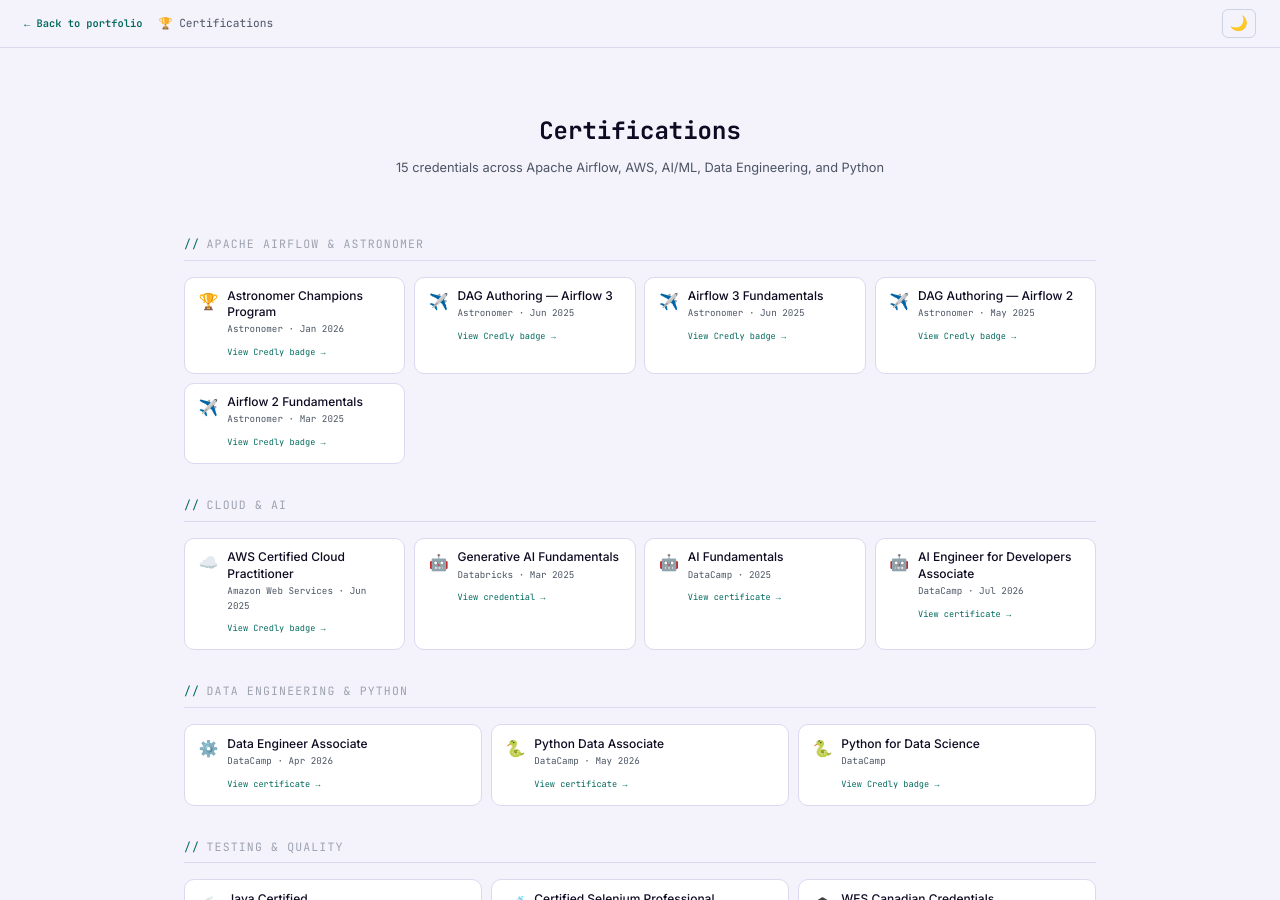
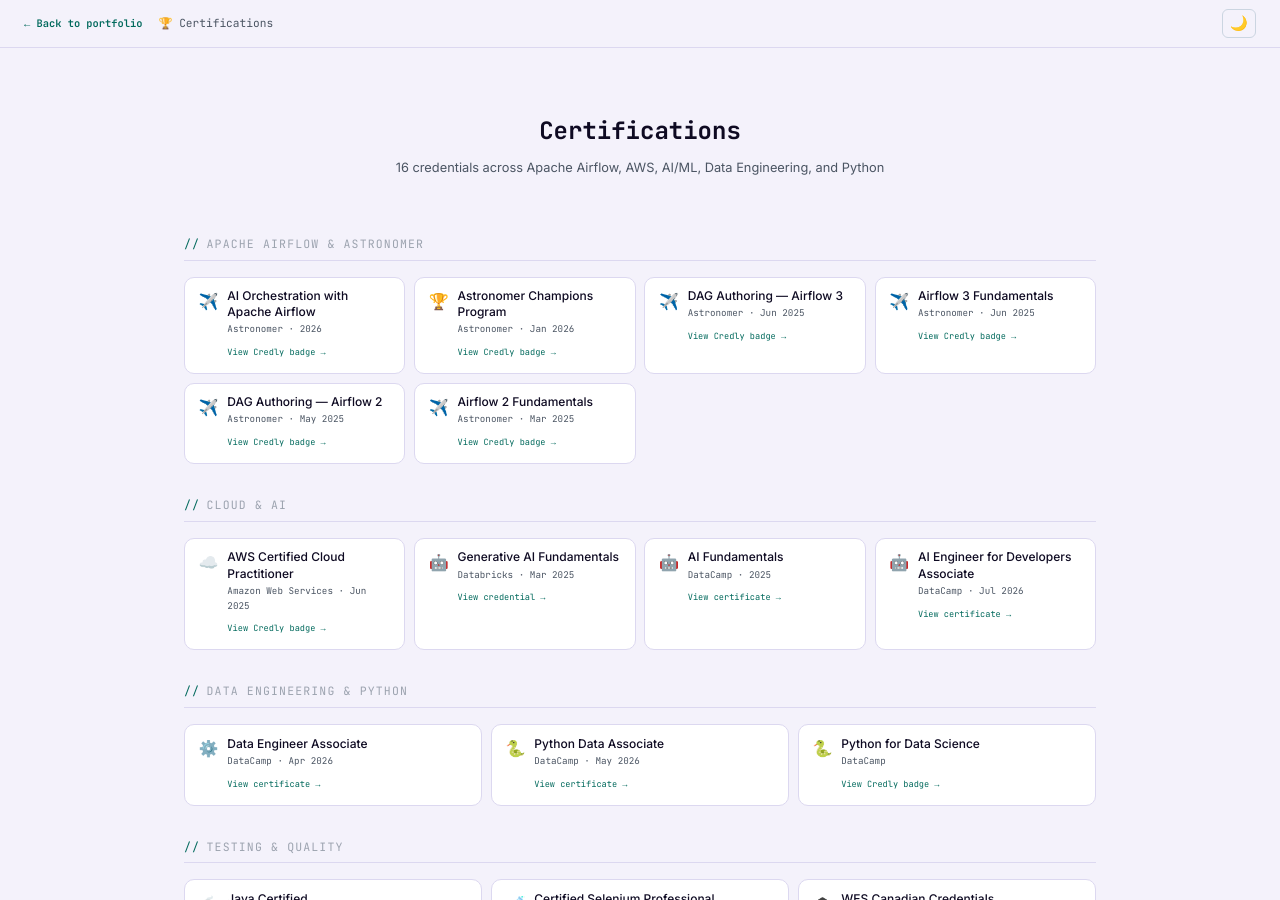
Before and after one commit to Shrividya/shrividya.github.io, a Jekyll site: the page built from certifications.html, in a window 1280 px wide and 900 px high. Built offline with Jekyll 4.4.1, drawn with Linux system fonts in a browser that asks for light colours.

Commit message:
Update index.html
Fix package name for shared-mime-info in workflow

Updated package names for system libraries in resume-update.yml.

update certification details

```diff
--- a/_data/certifications.yml
+++ b/_data/certifications.yml
@@ -1,6 +1,14 @@
 # Certifications data — add new entries here; pages update automatically.
 # Fields: name, icon, org, date (optional), category, link (optional), link_label (optional)
 # Categories: "Apache Airflow & Astronomer" | "Cloud & AI" | "Data Engineering & Python" | "Testing & Quality"
+
+- name: "AI Orchestration with Apache Airflow"
+  icon: "✈️"
+  org: "Astronomer"
+  date: "2026"
+  category: "Apache Airflow & Astronomer"
+  link: "https://www.credly.com/badges/e1f0fd08-00ac-4b55-ac69-f7f833058bc0/public_url"
+  link_label: "View Credly badge →"
 
 - name: "Astronomer Champions Program"
   icon: "🏆"
--- a/_layouts/default.html
+++ b/_layouts/default.html
@@ -31,7 +31,7 @@
     ],
     "knowsAbout": ["Apache Airflow","Data Engineering","Generative AI","RAG","LLMs","Python","Kubernetes","dbt","Snowflake","LangChain","MLOps"],
     "worksFor": {"@type": "Organization","name": "{{ site.author.company }}"},
-    "award": ["Astronomer Champion for Apache Airflow","5x Apache Airflow Certified","AWS Certified Cloud Practitioner"]
+    "award": ["Astronomer Champion for Apache Airflow","6x Apache Airflow Certified","AWS Certified Cloud Practitioner"]
   }
   </script>
   <link rel="stylesheet" href="{{ '/assets/css/style.css' | relative_url }}">
```
Also changed, not shown: index.html (+4 -4 lines), resume/resume.md (+1 -0 lines), .github/workflows/resume-update.yml.
